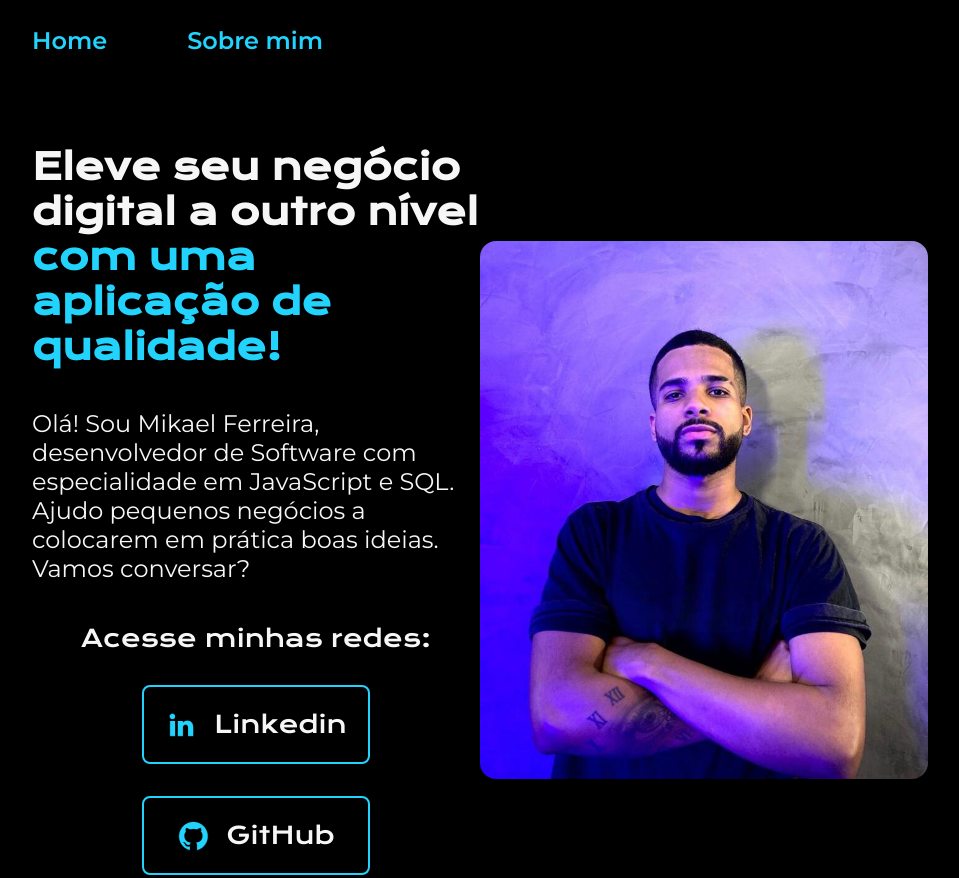
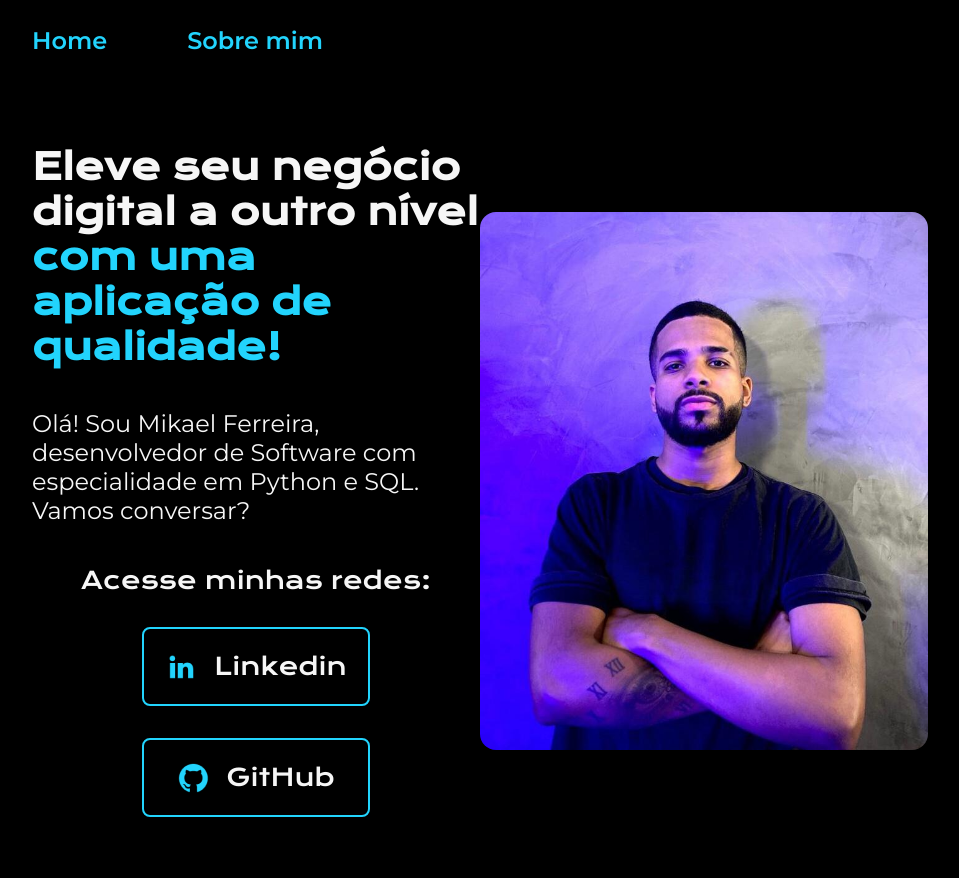
Before and after one commit to MikaelSouzafr/sobre-mim, a plain HTML site: page index.html in a window 1280 px wide. Shown: the top 878 px of the page, without its empty margins (160-1119 px from the left). Drawn offline with nearby package versions, Linux system fonts and the light colour scheme.

Commit message:
Atualizando apresentação

```diff
--- a/index.html
+++ b/index.html
@@ -16,7 +16,7 @@
     <main class="apresentacao"> <!-- Conteúdo principal da página -->
         <section class="apresentacao_conteudo"> <!--tag para separar e agrupar um grupo de elementos na página-->
             <h1 class="apresentacao_titulo">Eleve seu negócio digital a outro nível<strong class="titulo-destaque"> com uma aplicação de qualidade!</strong></h1>
-            <P class="apresentacao_texto">Olá! Sou Mikael Ferreira, desenvolvedor de Software com especialidade em JavaScript e SQL. Ajudo pequenos negócios a colocarem em prática boas ideias. Vamos conversar?</P>
+            <P class="apresentacao_texto">Olá! Sou Mikael Ferreira, desenvolvedor de Software com especialidade em Python e SQL. Vamos conversar?</P>
             <div class="apresentacao_links"> <!-- tag para ser usado para agrupar elementos para fins de estilos (class ou id)-->
                 <h2 class="apresentacao_subtitulo"> Acesse minhas redes: </h2>
                 <a  class="apresentacao_button" href="https://www.linkedin.com/in/mikael-ferreira-37471b232/">
```
